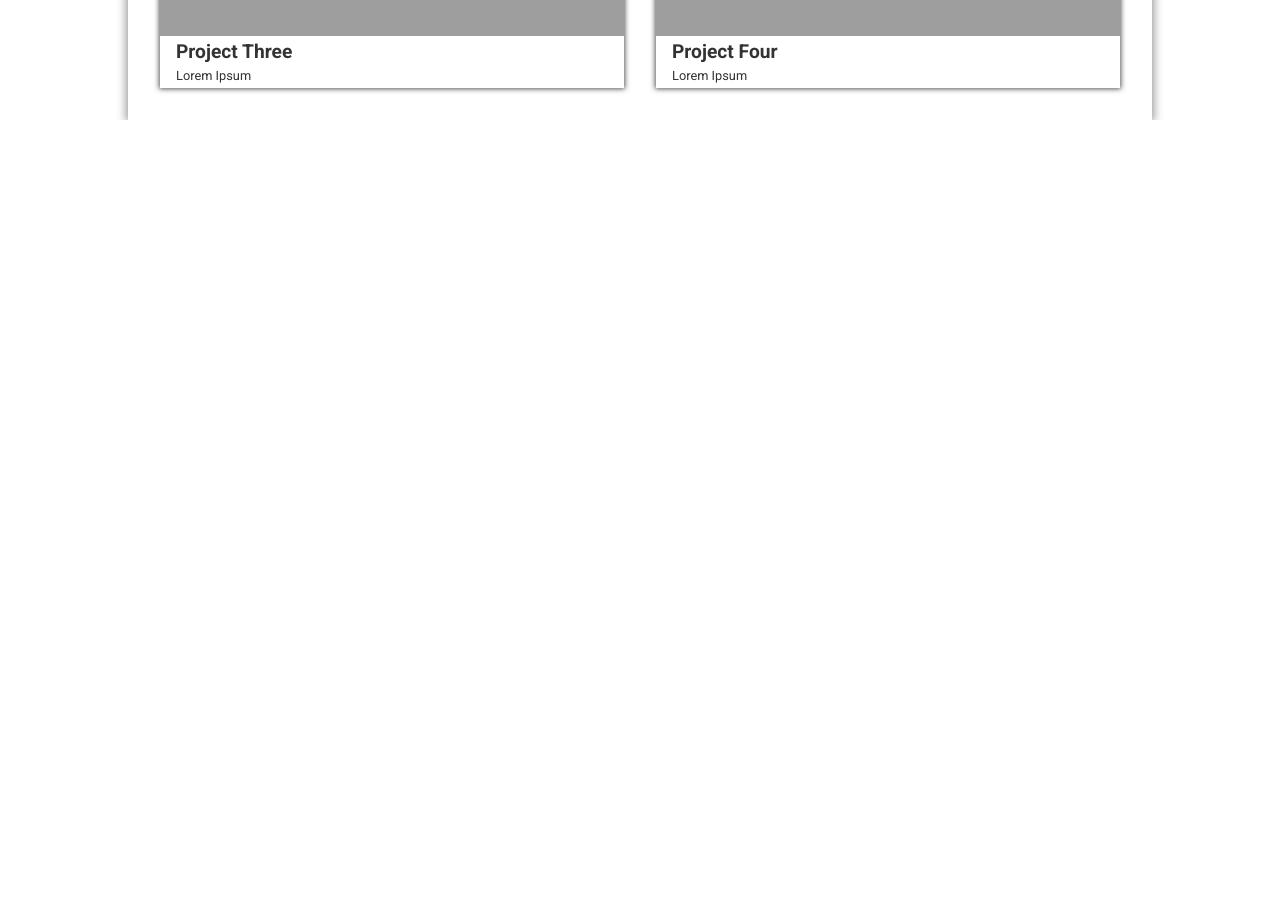
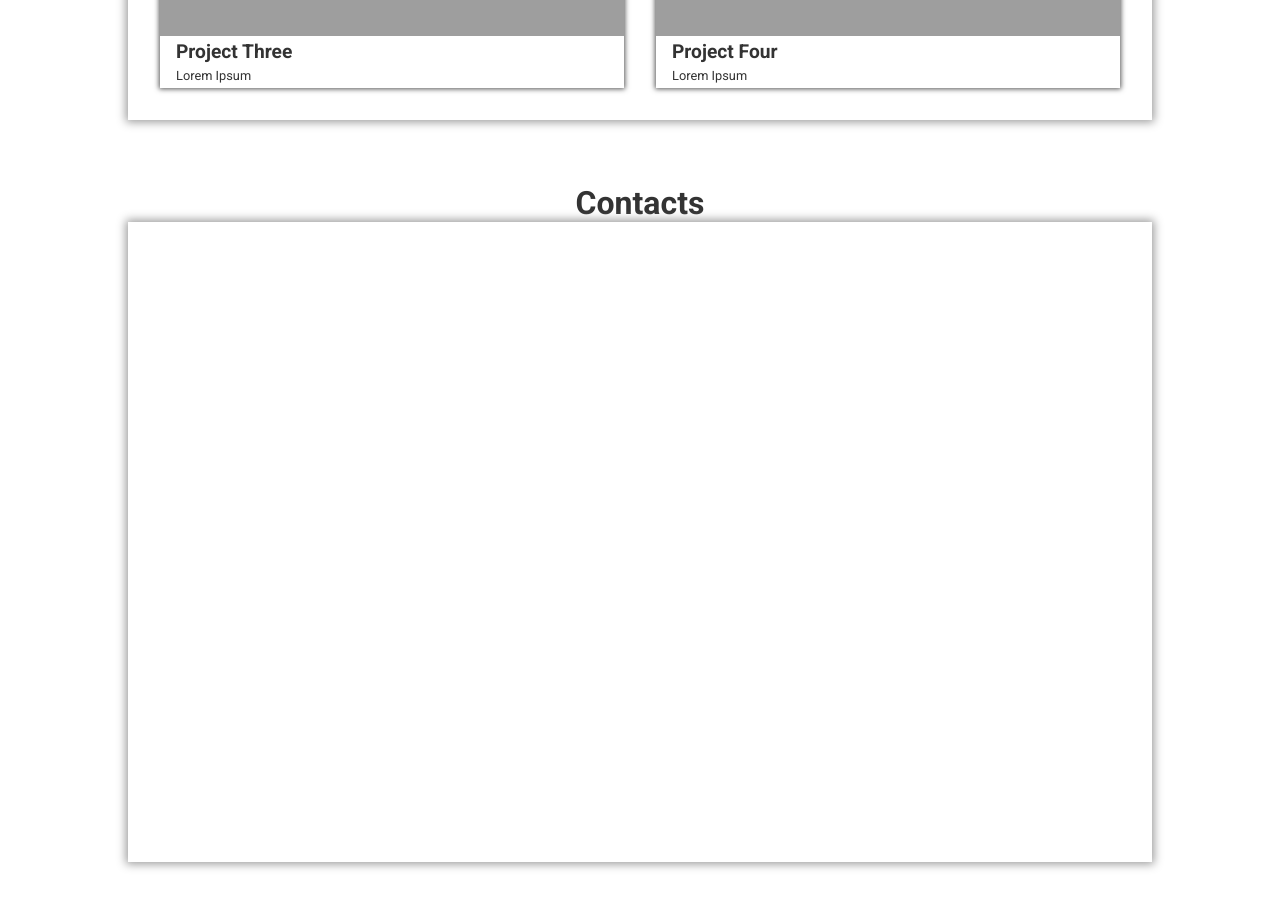
Before and after one commit to maloPRO/portfolio, a React (Create React App) app: page / in a window 1280 px wide. Shown: the part 2420-3328 px from the top of the page. Before the commit the page ends 2540 px from the top, so only its background shows below. Built offline with nearby package versions, Linux system fonts and the light colour scheme; grey boxes are pictures that could not be loaded; a web font is replaced by a local one.

Commit message:
Added contacts card

```diff
--- a/src/components/contacts.jsx
+++ b/src/components/contacts.jsx
@@ -1,10 +1,15 @@
 import React from "react";
+import '../styles/contacts.css';
 
 const Contacts = () => {
 
   return (
     <div className="contacts">
-
+      <h1>Contacts</h1>
+      <div className="contactsCard">
+        <div></div>
+        <div></div>
+      </div>
     </div>
   )
 };
--- a/src/styles/contacts.css
+++ b/src/styles/contacts.css
@@ -0,0 +1,15 @@
+.contacts {
+  display: flex;
+  flex-direction: column;
+  align-items: center;
+  padding: 4rem 0 0 0 ;
+  min-height: 100vh;
+}
+.contacts h1 {
+  color: #333;
+}
+.contactsCard {
+  width: 80%;
+  height: 80vh;
+  box-shadow: 0px 0px 9px 2px #999;
+}
```
